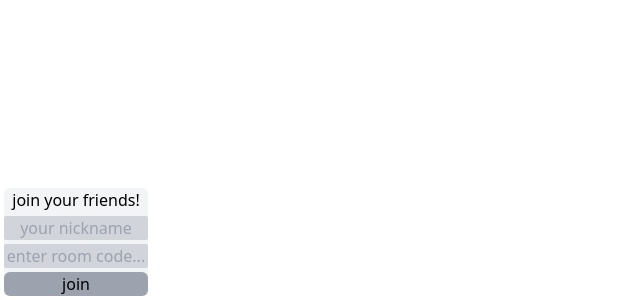
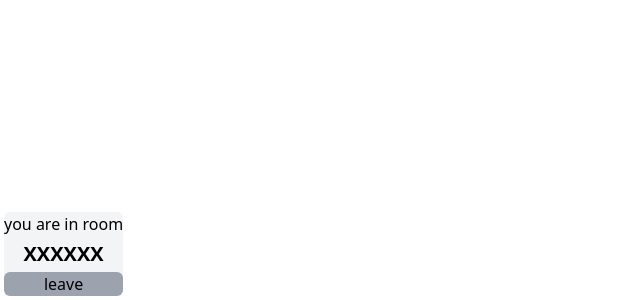
Before and after one commit to danmaninc/space, a Next.js app: page / in a window 1280 px wide. Shown: the part 500-800 px from the top of the page, without its empty margins (0-640 px from the left). Built offline with nearby package versions, Linux system fonts and the light colour scheme.

Commit message:
feat: use socket slice in connection manager

```diff
--- a/src/app/_components/ConnectionManager.tsx
+++ b/src/app/_components/ConnectionManager.tsx
@@ -1,37 +1,58 @@
-import {ChangeEvent, MouseEventHandler, useState} from "react";
+import {ChangeEvent, useState} from "react";
+import {useAppDispatch, useAppSelector} from "@/app/_hooks/redux";
+import {connectToServer} from "@/store/reducers/SocketSlice";
 
 export function ConnectionManager() {
-    const [nickname, setNickname] = useState("");
-    const [room, setRoom] = useState("");
-
+    const [username, setUsername] = useState("");
+    const [roomId, setRoomId] = useState("");
+    const connected = useAppSelector((state) => state.socket.connected)
+    const dispatch = useAppDispatch();
 
     function tryJoining() {
+        dispatch(connectToServer({roomId, username}));
+    }
 
+    function tryLeaving() {
+        // TODO: create leave action in socket slice
     }
+    // TODO: Change naming to username
     function changeNicknameValue(e: ChangeEvent<HTMLInputElement>) {
         if (e.target.value.length <= 16) {
-            setNickname(e.target.value.trim().replace(RegExp("[^A-Z]", "i"), ""))
+            setUsername(e.target.value.trim().replace(RegExp("[^A-Z]", "i"), ""))
         }
     }
     function changeRoomValue(e: ChangeEvent<HTMLInputElement>) {
         if (e.target.value.length <= 6) {
-            setRoom(e.target.value.toUpperCase().trim().replace(RegExp("[^A-Z]"), ""))
+            setRoomId(e.target.value.toUpperCase().trim().replace(RegExp("[^A-Z]"), ""))
         }
     }
-
+    // TODO: Don't forget to correct boolean statement from the debug one
+    if (!connected) {
+        return <div className="fixed bg-gray-100 rounded-md flex flex-col select-none bottom-0 m-1 gap-1">
+            <h3 className="text-center text-md">you are in room</h3>
+            {/* TODO: Don't forget to put here roomId */}
+            <h2 className="text-center text-xl font-semibold">XXXXXX</h2>
+            <button
+                className="bg-gray-400 rounded-md px-1"
+                onClick={tryLeaving}
+            >
+                leave
+            </button>
+        </div>
+    } else {
         return <div className="fixed bg-gray-100 rounded-md flex flex-col select-none bottom-0 m-1 gap-1">
             <h3 className="text-center text-md">join your friends!</h3>
             <input
                 className="bg-gray-300 text-center text-gray-700 font-medium rounded-sm w-36"
                 onChange={changeNicknameValue}
                 placeholder="your nickname"
-            value={nickname}
+                value={username}
             />
             <input
                 className="bg-gray-300 text-center text-gray-700 font-medium rounded-sm w-36"
                 onChange={changeRoomValue}
                 placeholder="enter room code..."
-            value={room}
+                value={roomId}
             />
             <button
                 className="bg-gray-400 rounded-md px-1"
@@ -41,3 +62,4 @@ export function ConnectionManager() {
             </button>
         </div>
     }
+}
```
Lines whose indentation alone changed are shown as unchanged.
